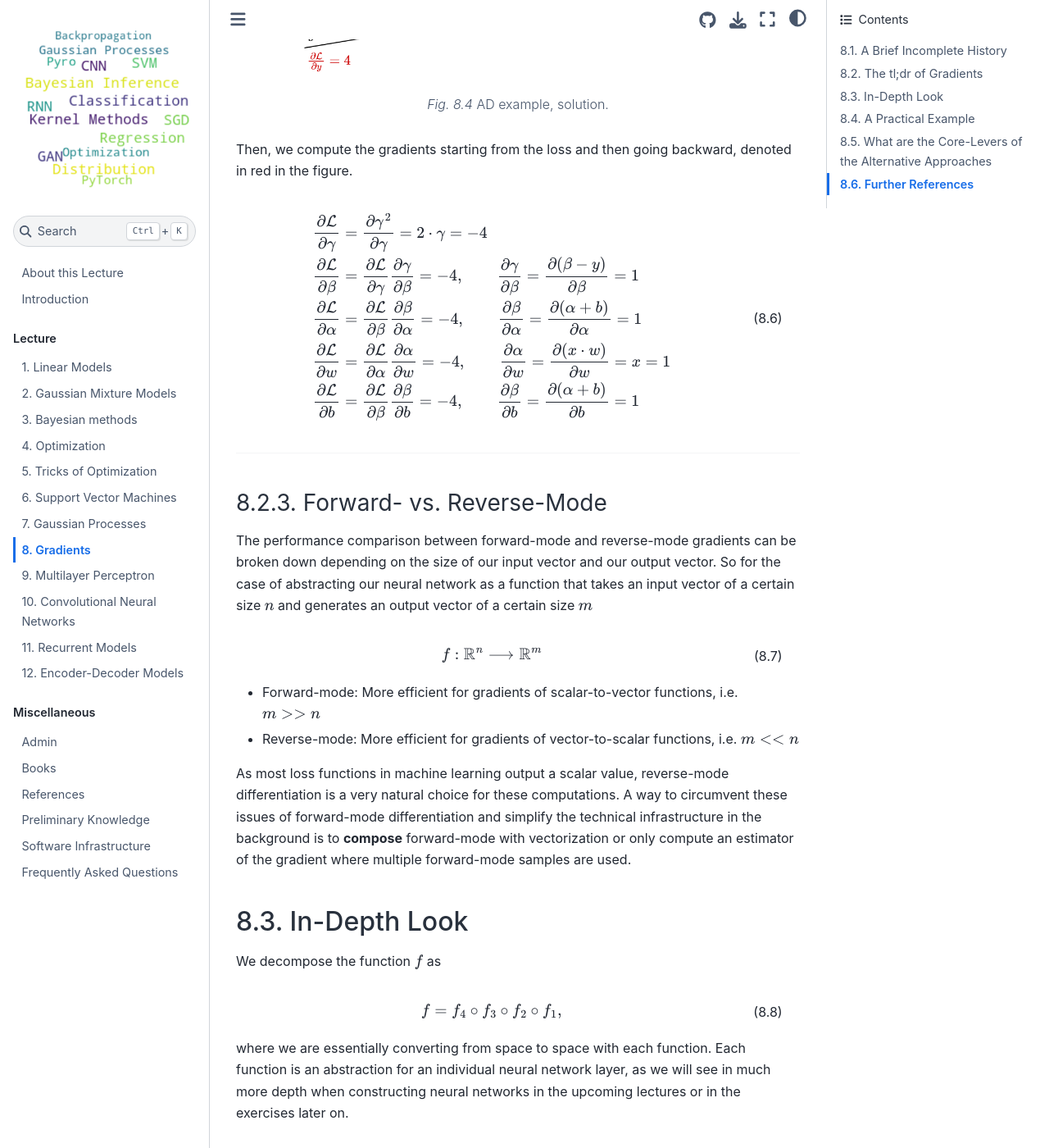
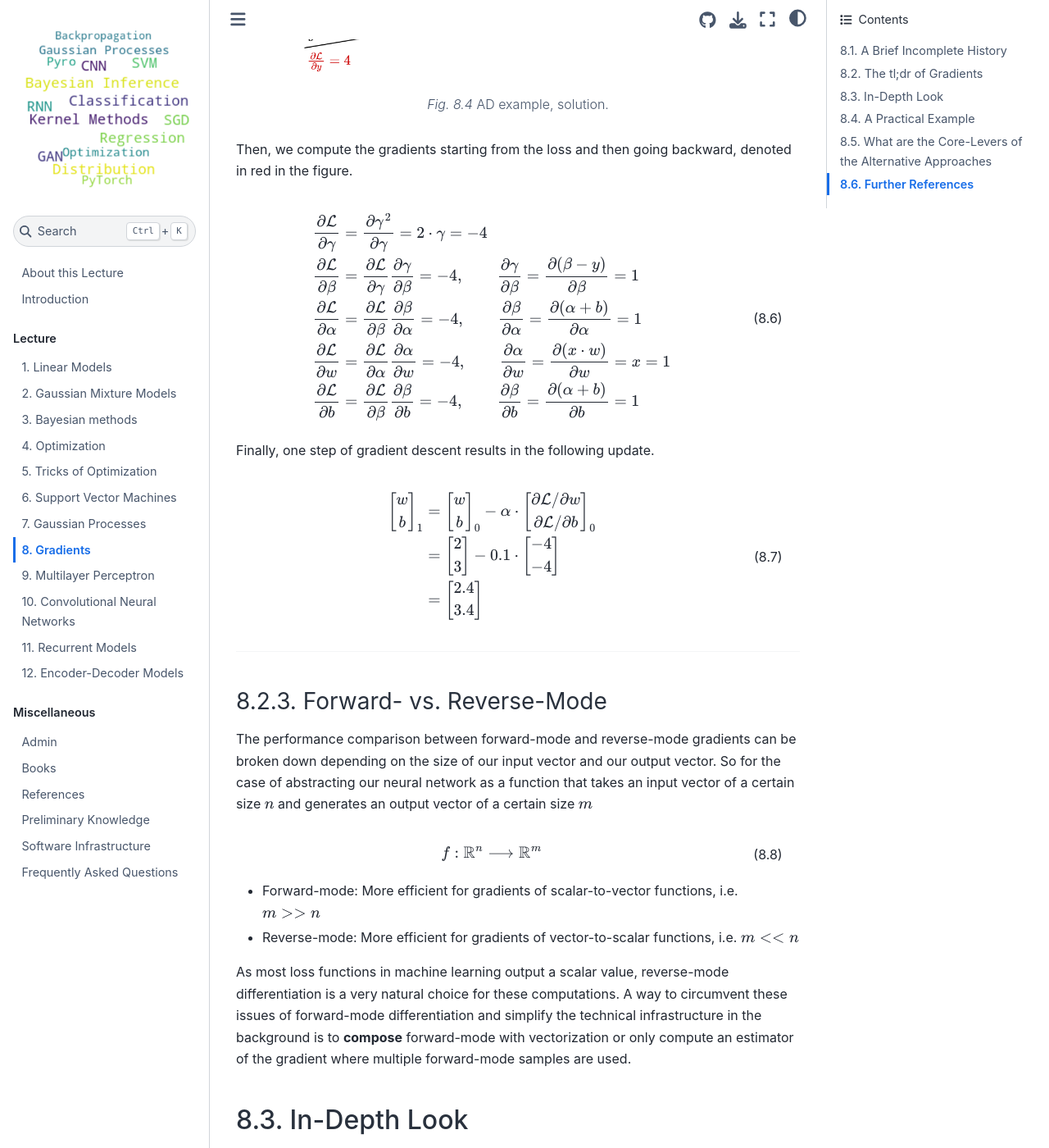
Before and after one commit to tumaer/SciML, a Jupyter Book: the page built from lecture/gradients.md, in a window 1280 px wide and 1400 px high, scrolled down 3944 px. Shown: the whole window at 82% size. Built offline with Jupyter Book 1.0.4 settings and Sphinx 7.4.7 and the Sphinx Book theme 1.1.4, drawn with Linux system fonts in a browser that asks for light colours; pages that are not in the unit, such as notebooks, are missing from menus; cross-references to code outside the pages are shown as plain code; some of the changed text lies outside the part shown.

Commit message:
complete ad example

````diff
--- a/lecture/gradients.md
+++ b/lecture/gradients.md
@@ -84,7 +84,7 @@ Reverse-mode differentiation. (Source: {cite}`maclaurin2016`, Section 2)
 
 **Example: AD on a Linear Model**
 
-Given is the linear model $h(x)=w \cdot x+b$ that maps from the input $x\in \mathbb{R}$ to the output $y\in \mathbb{R}$, as well as a dataset of a single measurement pair $\{(x=1, y=7)\}$. The initial model parameters are $w=2, b=3$. Compute the gradient of the MSE loss w.r.t. the model parameters, and run one step of gradient descent with $\alpha=1$. Draw all intermediate values in the provided compute graph below.
+Given is the linear model $h(x)=w \cdot x+b$ that maps from the input $x\in \mathbb{R}$ to the output $y\in \mathbb{R}$, as well as a dataset of a single measurement pair $\{(x=1, y=7)\}$. The initial model parameters are $w=2, b=3$. Compute the gradient of the MSE loss w.r.t. the model parameters, and run one step of gradient descent with $\alpha=0.1$. Draw all intermediate values in the provided compute graph below.
 
 
 ```{figure} ../imgs/gradients/ad_example_question.png
@@ -122,13 +122,45 @@ Then, we compute the gradients starting from the loss and then going backward, d
 $$
 \begin{align}
 \frac{\partial\mathcal{L}}{\partial\gamma} &= \frac{\partial\gamma^2}{\partial\gamma} = 2 \cdot \gamma = -4 \\
-% \frac{\partial\mathcal{L}}{\partial\beta} &=\frac{\partial\mathcal{L}}{\partial\gamma} \frac{\partial\gamma}{\partial\beta} = \frac{\partial\mathcal{L}}{\partial\gamma} \frac{\partial(\beta-y)}{\partial\beta} = \frac{\partial\mathcal{L}}{\partial\gamma} \cdot 1 = -4 \\
 \frac{\partial\mathcal{L}}{\partial\beta} &=\frac{\partial\mathcal{L}}{\partial\gamma} \frac{\partial\gamma}{\partial\beta} =  -4, \qquad \frac{\partial\gamma}{\partial\beta} = \frac{\partial(\beta-y)}{\partial\beta} = 1 \\
 \frac{\partial\mathcal{L}}{\partial\alpha} &=\frac{\partial\mathcal{L}}{\partial\beta} \frac{\partial\beta}{\partial\alpha} =  -4, \qquad \frac{\partial\beta}{\partial\alpha} = \frac{\partial(\alpha+b)}{\partial\alpha} = 1 \\
 \frac{\partial\mathcal{L}}{\partial w} &=\frac{\partial\mathcal{L}}{\partial\alpha} \frac{\partial\alpha}{\partial w} =  -4, \qquad \frac{\partial\alpha}{\partial w} = \frac{\partial(x\cdot w)}{\partial w} = x = 1 \\
 \frac{\partial\mathcal{L}}{\partial b} &=\frac{\partial\mathcal{L}}{\partial\beta} \frac{\partial\beta}{\partial b} =  -4, \qquad \frac{\partial\beta}{\partial b} = \frac{\partial(\alpha+b)}{\partial b} = 1 \\
 \end{align}
 $$ (ad_example_backward)
+
+Finally, one step of gradient descent results in the following update.
+
+$$
+\begin{align}
+ \left[ \begin{matrix}
+    w \\
+    b \\
+\end{matrix}\right]_{1} &=
+ \left[ \begin{matrix}
+    w \\
+    b \\
+\end{matrix}\right]_{0} - \alpha \cdot
+ \left[ \begin{matrix}
+    \partial \mathcal{L} / \partial w \\
+    \partial \mathcal{L} / \partial b \\
+\end{matrix}\right]_{0} \\
+&=
+ \left[ \begin{matrix}
+    2 \\
+    3 \\
+\end{matrix}\right] - 0.1 \cdot
+ \left[ \begin{matrix}
+    -4 \\
+    -4 \\
+\end{matrix}\right] \\
+&=
+ \left[ \begin{matrix}
+    2.4 \\
+    3.4 \\
+\end{matrix}\right]
+\end{align}
+$$ (ad_example_gd)
 
 
 <!-- # code to above exercise
@@ -250,7 +282,7 @@ $$
 u^{\top} J_{f}(x) = \underbrace{u^{\top}}_{1 \times m} \underbrace{J_{f_{4}}(x_{4})}_{m \times m_{3}} \underbrace{J_{f_{3}}(x_{3})}_{m_{3} \times m_{2}} \underbrace{J_{f_{2}}(x_{2})}_{m_{2} \times m_{1}} \underbrace{J_{f_{1}}(x_{1})}_{m_{1} \times n}
 $$ (vjp_chain)
 
-for the solving of which reverse-mode differentiation is the most well-suited. The pseudo algorithm for which can be found below
+for the solving of which reverse-mode differentiation is the most well-suited. The pseudo algorithm for which can be found below. The cost of computation in this case is $\mathcal{O}(m)$.
 
 ```{figure} ../imgs/gradients/gradients_reverse_alg.png
 ---
@@ -260,8 +292,6 @@ name: gradients_reverse_alg
 ---
 Reverse-mode algorithm.
 ```
-
-The cost of computation in this case is $\mathcal{O}(1)$.
 
 ## A Practical Example
 
````
